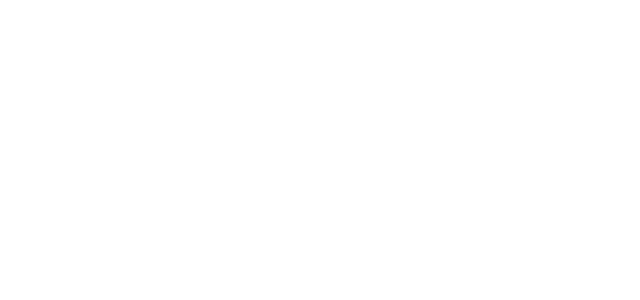
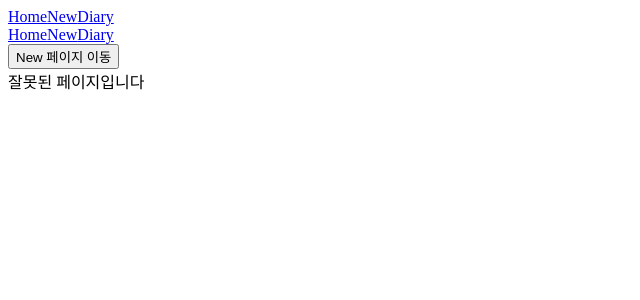
Before and after one commit to 7dong7/simple-react-impl, a React (Vite) app in the folder emotional_diary/: page /diary in a window 1280 px wide. Shown: the top 300 px of the page, without its empty margins (0-640 px from the left). Built offline with nearby package versions, Linux system fonts and the light colour scheme.

Commit message:
감정일기장 기본틀 생성

```diff
--- a/emotional_diary/package.json
+++ b/emotional_diary/package.json
@@ -11,7 +11,8 @@
   },
   "dependencies": {
     "react": "^19.0.0",
-    "react-dom": "^19.0.0"
+    "react-dom": "^19.0.0",
+    "react-router-dom": "^7.3.0"
   },
   "devDependencies": {
     "@eslint/js": "^9.21.0",
--- a/emotional_diary/src/App.jsx
+++ b/emotional_diary/src/App.jsx
@@ -1,12 +1,71 @@
 import { useState } from 'react'
 import './App.css'
+import Home from "./pages/Home";
+import Diary from "./pages/Diary";
+import New from "./pages/New";
 
+// 경로 요청에 해당하는 응답페이지 설정가능한
+                    // Link, useNavigate 둘다 클라이언트 사이드 렌덜이 방식이다
+import { Routes, Route, Link, useNavigate } from "react-router-dom";
+import Notfound from "./pages/Notfound.jsx";
+
+// 올바르지 않은 경로에 대한 응답
+
+/**
+ *  1. "/": 모든 일기를 조회하는 Home 페이지
+ *  2. "/new": 새로운 일기를 작성하는 New 페이지
+ *  3. "/diary": 일기를 상세히 조회하는 Diary 페이지
+ */
 function App() {
+    // useNavigate - 네비게이션 선언
+    const nav = useNavigate();
 
-  return (
-    <>
-    </>
-  )
+    // useNavigate - 네비게이션 클릭 이벤트 발생
+    const onClickButton = () => {
+        nav("/new");
+    };
+    /**
+     *  아래에서 작성한 Routes 컴포넌트의 경우
+     *      현재의 경로를 Routes 컴포넌트에 등록된 Route 에서 찾는다
+     *      현재의 경로와 path 와 일치되는 컴포넌트를 음답해준다
+     *      Routes 컴포넌트 안에는 route 컴포넌트만 들어갈 수 있다
+     *
+     *  경로가 없는경우 없는 경로라는 콘솔경고가 뜬다
+     *      경로가 없는 Notfound.jsx 새로 정의 - 예를 들어서 /asdmd 같은 없는 경로에 대한 페이지이다
+     *
+     *  Link 의 경우 ( a태그 대안 )
+     *      <a> 와 같이 비슷하게 페이지를 이동시킨다
+     *      그렇지만 클라이언트 사이드 렌더링 방식으로 응답한다
+     *
+     *  동적 경로 (Dynamic Segments)
+     *      id명시: products/1, products/2, products/3, ...
+     *      ?명시: products/search?q=검색
+     */
+    return (
+        <>
+            <div>
+                <Link to={"/"}>Home</Link>
+                <Link to={"/new"}>New</Link>
+                <Link to={"/diary"}>Diary</Link>
+                <br/>
+                <a href={"/"}>Home</a>
+                <a href={"/new"}>New</a>
+                <a href={"/diary"}>Diary</a>
+                <br/>
+                <button onClick={onClickButton}>{/* useNavigate 버튼 이벤트 */}
+                    New 페이지 이동
+                </button>
+            </div>
+
+            <Routes> {/* 경로를 설정하기 위해서 Routse 사용*/}
+                <Route path="/" element={<Home />} />
+                <Route path="/new" element={<New />} />
+                {/*<Route path="/diary" element={<Diary />} />*/}
+                <Route path="/diary/:id" element={<Diary />} />
+                <Route path="*" element={<Notfound />} /> {/* 모든 경로에 대해서 응답 - 엉뚱한 요청에 대한 응답 */}
+            </Routes>
+        </>
+)
 }
 
 export default App
--- a/emotional_diary/src/main.jsx
+++ b/emotional_diary/src/main.jsx
@@ -2,7 +2,11 @@
 import { createRoot } from 'react-dom/client'
 import './index.css'
 import App from './App.jsx'
+import { BrowserRouter } from "react-router-dom"; // 브라우저 라우터 임포트
 
+/* <BrowserRouter> 브라우저의 변화를 감지할 수 있고 브라우저의 주소를 사용할 수 있게됨 */
 createRoot(document.getElementById('root')).render(
-    <App />
+    <BrowserRouter>
+        <App />
+    </BrowserRouter>
 )
--- /dev/null
+++ b/emotional_diary/src/pages/Diary.jsx
@@ -0,0 +1,15 @@
+import { useParams } from "react-router-dom"; // 동적 경로 id 설정
+
+// 일기장 상세 정보를 확인하는 페이지를 렌더링
+const Diary = () => {
+    const params = useParams(); // 동적 경로 id 설정
+    console.log(params);
+
+    return (
+        <div>
+            {params.id}번 일기입니다
+        </div>
+    );
+};
+
+export default Diary;
--- /dev/null
+++ b/emotional_diary/src/pages/Home.jsx
@@ -0,0 +1,15 @@
+import { useSearchParams } from "react-router-dom"; // 쿼리스트링 받는방법
+
+// 메인 페이지를 렌더링
+const Home = () => {
+    const [params, setParams] = useSearchParams(); // 쿼리스트링 받는방법
+    console.log(params.get("value"));
+
+    return (
+        <div>
+            home
+        </div>
+    );
+};
+
+export default Home;
--- /dev/null
+++ b/emotional_diary/src/pages/New.jsx
@@ -0,0 +1,11 @@
+
+// 새로운 일기장을 작성하는 페이지
+const New = () => {
+    return (
+        <div>
+            New
+        </div>
+    );
+};
+
+export default New;
--- /dev/null
+++ b/emotional_diary/src/pages/Notfound.jsx
@@ -0,0 +1,8 @@
+
+const Notfound = () => {
+    return (
+        <div>잘못된 페이지입니다</div>
+    );
+}
+
+export default Notfound;
```
Also changed, not shown: 1 other file (tests, documents, lock files or other folders).
